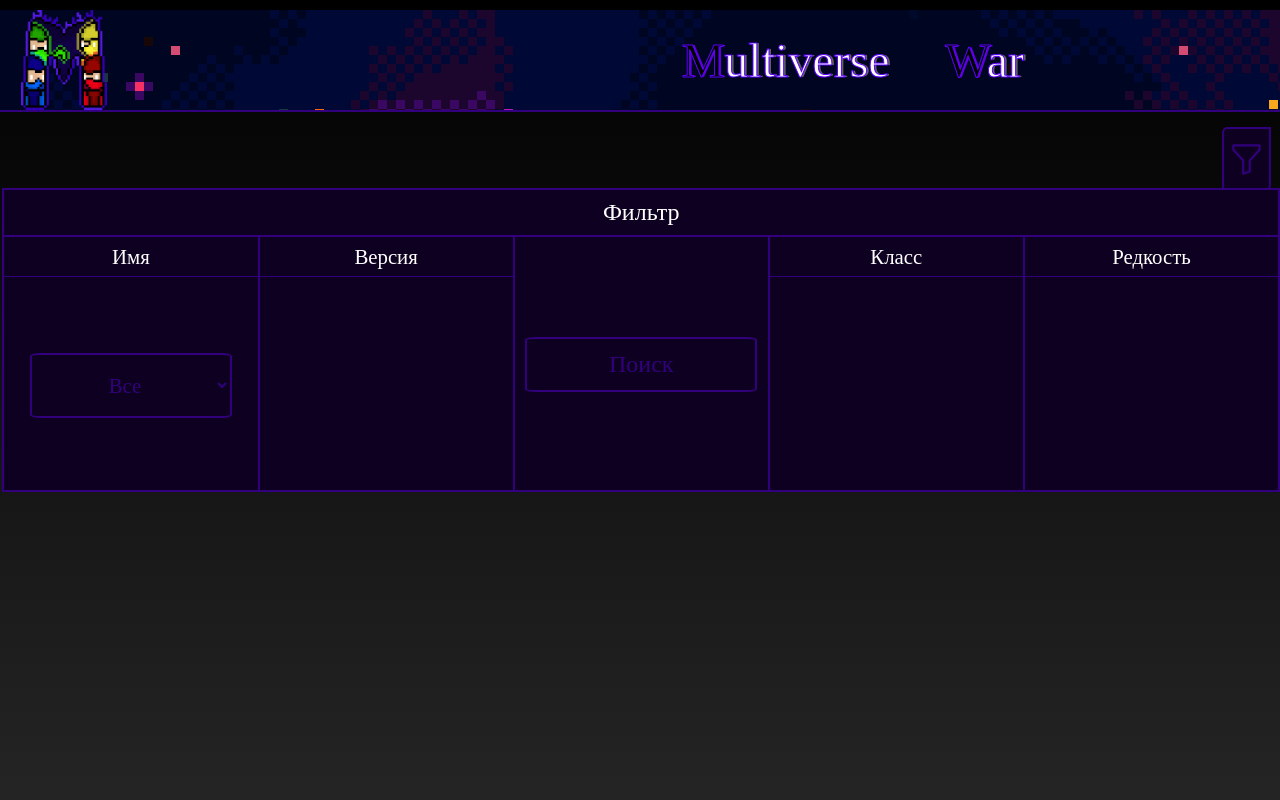
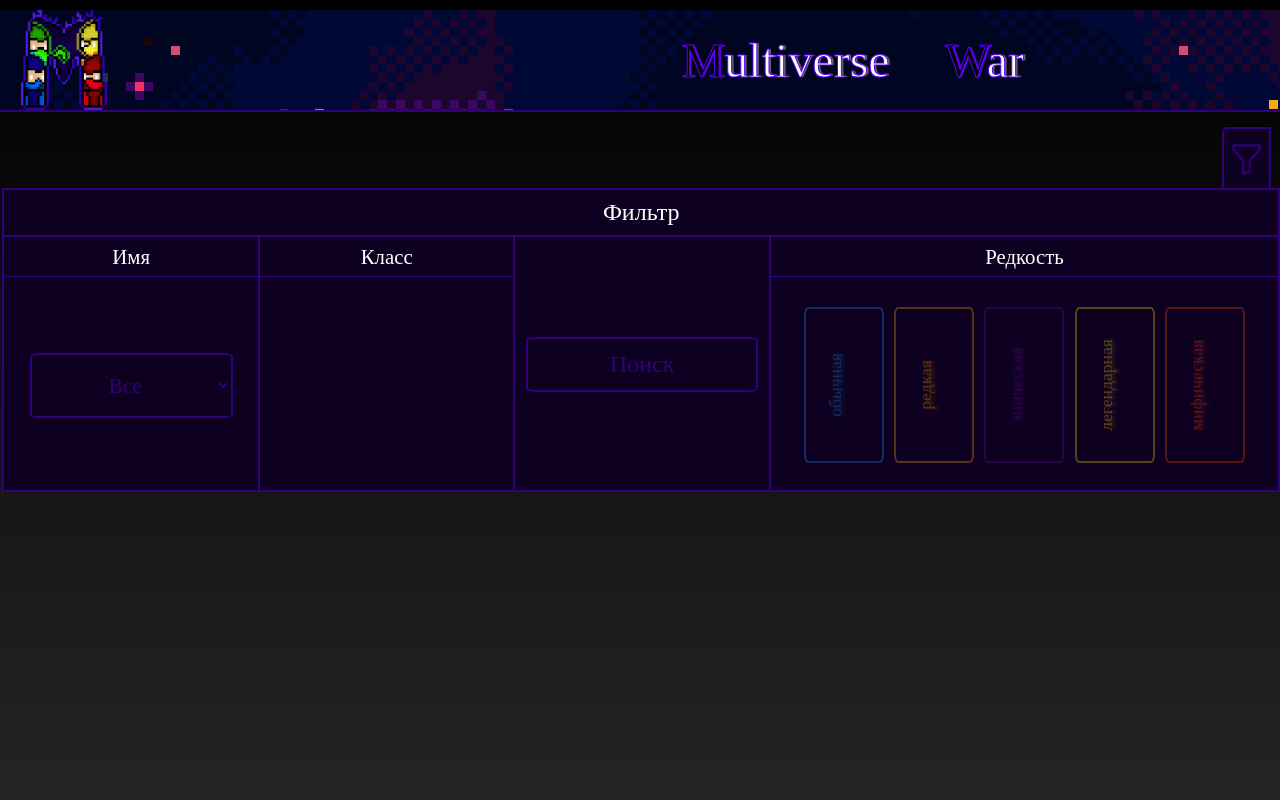
Before and after one commit to W1nty97/multiverse-war-web-, a React (Create React App) app: page / in a window 1280 px wide. Both pictures are taken after a click on the element 1246 px from the left and 159 px from the top of the page. Shown: the top 800 px of the page. Built offline with nearby package versions, Linux system fonts and the light colour scheme; a web font is replaced by a local one.

Commit message:
15.03.2025

```diff
--- a/src/Main/filterPopup/filter.css
+++ b/src/Main/filterPopup/filter.css
@@ -32,8 +32,8 @@
 #two {
   border-right: 2px solid #32007c;
 }
-#three,
-#four {
+#three {
+  width: 40%;
   border-left: 2px solid #32007c;
 }
 #btn {
@@ -86,4 +86,5 @@
   display: flex;
   justify-content: center;
   align-items: center;
+  gap: 2%;
 }
--- a/src/Main/filterPopup/filter.jsx
+++ b/src/Main/filterPopup/filter.jsx
@@ -1,6 +1,7 @@
 import "./filter.css";
 
-import NameFilter from "./nameFilter/nameFilter"
+import NameFilter from "./nameFilter/nameFilter";
+import RareFilter from "./rareFilter/rareFilter";
 
 export default function FilterPopup({ visibility }) {
   return (
@@ -10,19 +11,17 @@ export default function FilterPopup({ visibility }) {
         <div className="popup__box-content">
           <div className="popup__content" id="one">
             <div className="popup__content-title">Имя</div>
-            <NameFilter/>
+            <NameFilter />
           </div>
           <div className="popup__content" id="two">
-            <div className="popup__content-title">Версия</div>
+            <div className="popup__content-title">Класс</div>
           </div>
           <div className="popup__content" id="btn">
             <div className="popup__content-btn">Поиск</div>
           </div>
           <div className="popup__content" id="three">
-            <div className="popup__content-title">Класс</div>
-          </div>
-          <div className="popup__content" id="four">
             <div className="popup__content-title">Редкость</div>
+            <RareFilter />
           </div>
         </div>
       </div>
--- a/src/Main/filterPopup/nameFilter/nameFilter.jsx
+++ b/src/Main/filterPopup/nameFilter/nameFilter.jsx
@@ -3,7 +3,7 @@ import "./nameFilter.css";
 export default function NameFilter() {
   return (
     <>
-      <div className="popup-content-all">
+      <div className="popup-content-all" >
         <select className="content-sel">
           <option>Все</option>
           <option>W1nty</option>
--- /dev/null
+++ b/src/Main/filterPopup/rareFilter/rareFilter.css
@@ -0,0 +1,59 @@
+.check-block {
+  width: 15%;
+  height: 70%;
+  opacity: 0.3;
+  border-radius: 5%;
+  border: 2px solid;
+  font-size: 110%;
+  align-content: center;
+  transition: transform 0.3s, opacity 0.3s, font-size 0.3s, text-shadow 0.3s;
+}
+.check-block > p {
+  width: 150%;
+  height: 50%;
+  margin: 0%;
+  transform: rotate(-90deg);
+  text-align: center;
+}
+.check-block:hover {
+  transform: rotate(9deg);
+  opacity: 1;
+  font-size: 120%;
+}
+#cammon {
+  border-color: #1e90ff;
+  text-shadow: 0px 3px 3px #1767b7;
+}
+#cammon > p {
+  color: #1e90ff;
+}
+#rare {
+  border-color: #ffa500;
+  text-shadow: 0px 3px 3px #c48001;
+}
+#rare > p {
+  color: #ffa500;
+}
+#epic {
+  border-color: #6a0dad;
+  text-shadow: 0px 3px 3px #620e9f;
+}
+#epic > p {
+  color: #6a0dad;
+}
+#legend {
+  border-color: #ffd700;
+    text-shadow: 0px 3px 3px #b89d01;
+
+}
+#legend > p {
+  color: #ffd700;
+}
+#mythic {
+  border-color: #ff4500;
+    text-shadow: 0px 3px 3px #cd3801;
+
+}
+#mythic > p {
+  color: #ff4500;
+}
--- /dev/null
+++ b/src/Main/filterPopup/rareFilter/rareFilter.jsx
@@ -0,0 +1,25 @@
+import "./rareFilter.css";
+
+export default function RareFilter() {
+  return (
+    <>
+      <div className="popup-content-all">
+        <div className="check-block" id="cammon">
+          <p>обычная</p>
+        </div>
+        <div className="check-block" id="rare">
+          <p>редкая</p>
+        </div>
+        <div className="check-block" id="epic">
+          <p>эпическая</p>
+        </div>
+        <div className="check-block" id="legend">
+          <p>легендарная</p>
+        </div>
+        <div className="check-block" id="mythic">
+          <p>мифическая</p>
+        </div>
+      </div>
+    </>
+  );
+}
```
